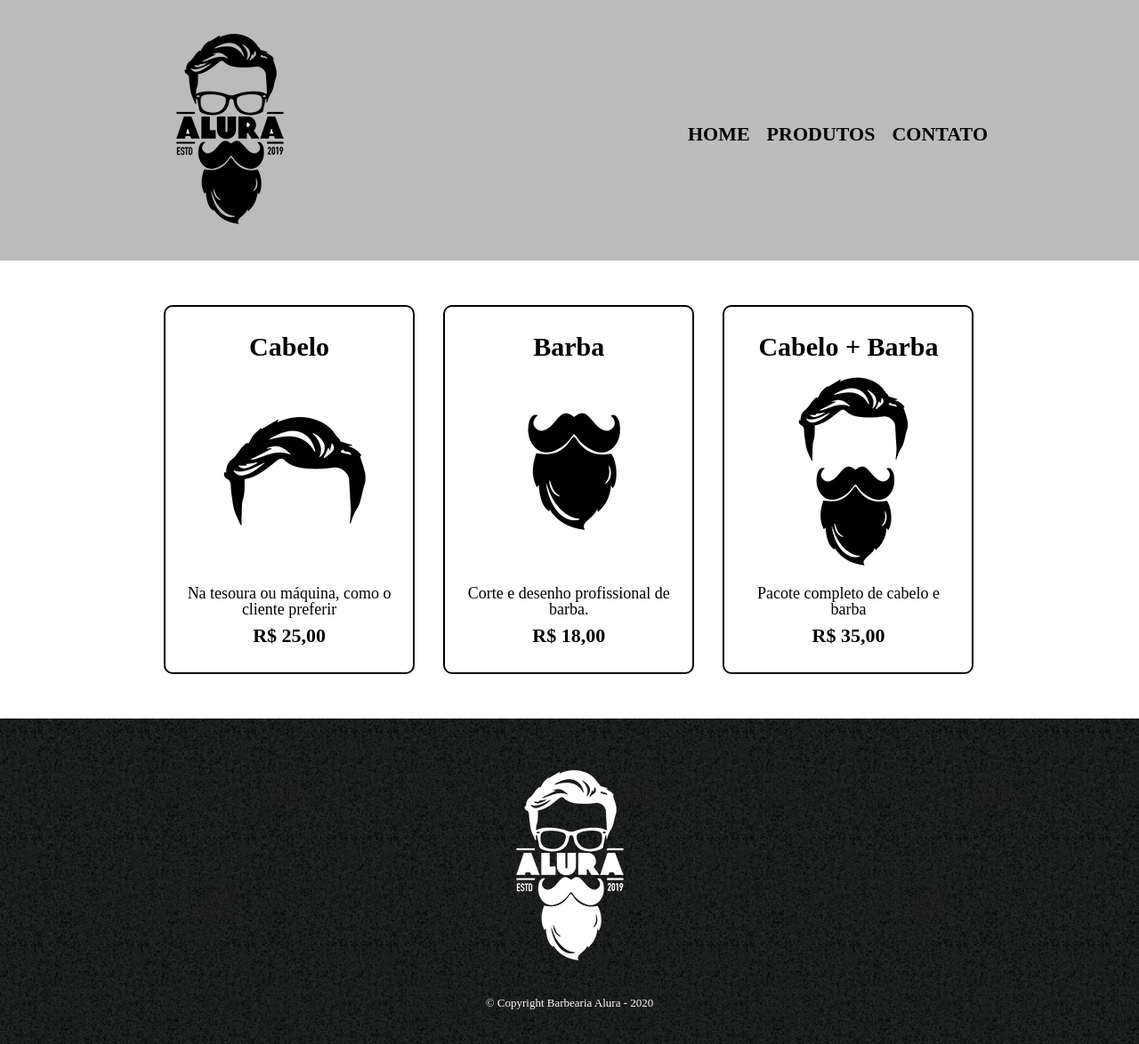
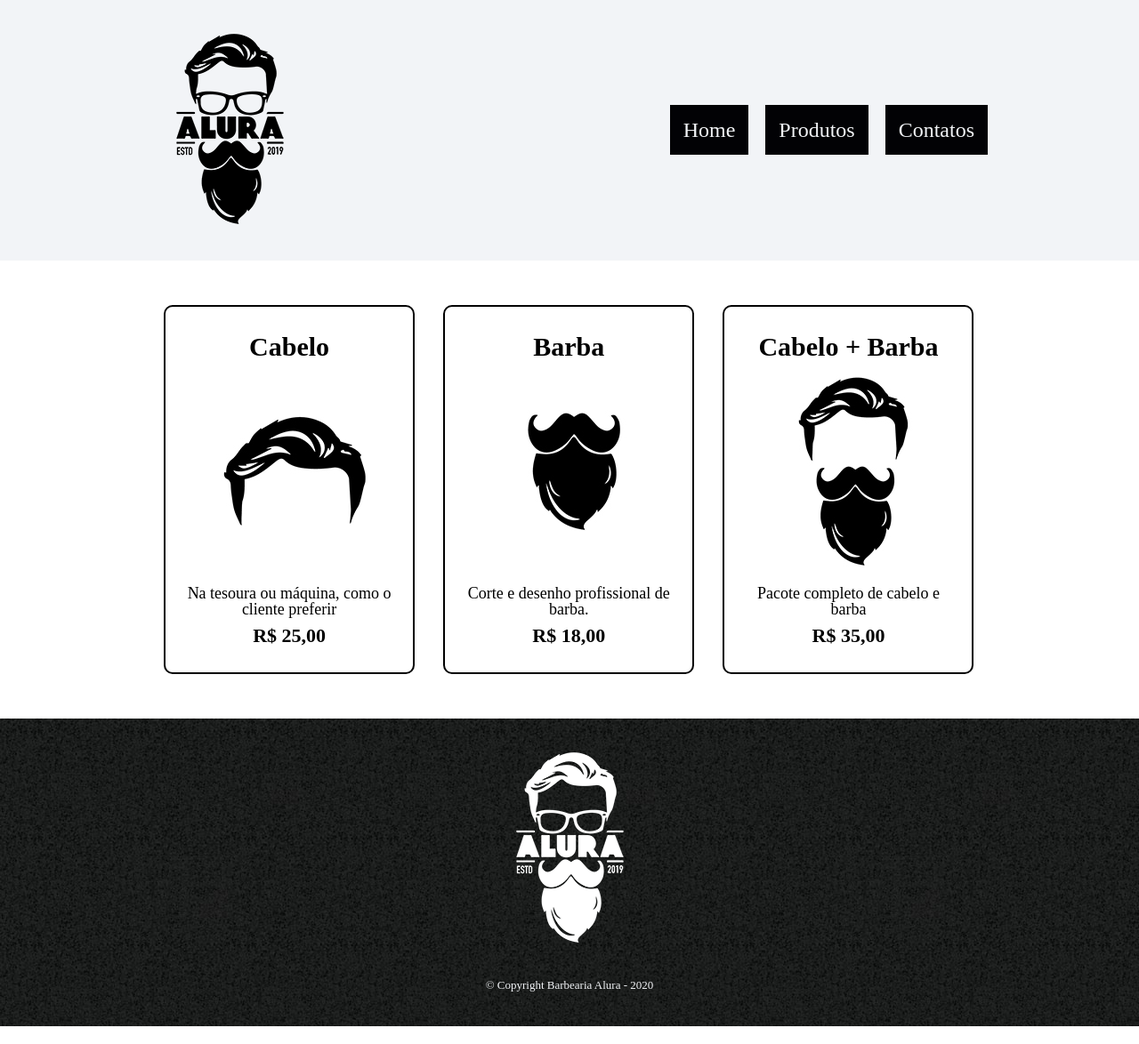
Before and after one commit to lsimonidev/alura-frontend, a plain HTML site: page primeira-pagina-web/produtos.html in a window 1280 px wide. Shown: the whole page at 89% size. Drawn offline with Linux system fonts and the light colour scheme.

Commit message:
finalizado index e produtos

```diff
--- a/primeira-pagina-web/produtos.html
+++ b/primeira-pagina-web/produtos.html
@@ -10,13 +10,13 @@
 </head>
 <body>
     <header>
-        <div class="container">
-            <h1><img src="img/logo.png" alt="logo da barbearia alura"></h1>
+        <div class="menu-container">
+            <img class="logo-header" src="img/logo.png" alt="logo da barbearia">
             <nav>
-                <ul>
-                    <li> <a href="index.html">Home</a></li>
+                <ul class="menu">
+                    <li><a href="index.html">Home</a></li>
                     <li><a href="produtos.html">Produtos</a></li>
-                    <li><a href="contato.html">Contato</a></li>
+                    <li><a href="contatos.html">Contatos</a></li>
                 </ul>
             </nav>
         </div>
@@ -45,6 +45,7 @@
         </ul>
     </main>
 
+
     <footer>
         <img src="img/logo-branco.png" alt="">
         <p class="copyright">&copy; Copyright Barbearia Alura - 2020</p>
--- a/primeira-pagina-web/style/produtos.css
+++ b/primeira-pagina-web/style/produtos.css
@@ -1,39 +1,38 @@
 header{
-    background: #BBBBBB;
-    padding:20px 0;
+    background: #f2f4f7;
+    padding:20px;
 }
 
-.container{
-    position:relative;
+.menu-container{
     width: 940px;
-    margin: 0 auto;
-
+    position: relative;
+    margin: auto;
 }
 
 nav{
     position: absolute;
-    top:120px;
-    right:0;
+    top: 45%;
+    right: 0;
+}
+
+nav li {
+    display: inline;
+    margin-left: 15px;
+
 }
 
 nav a{
-    text-transform: uppercase;
-    color: #000000;
-    font-weight: bold;
-    font-size: 22px;
     text-decoration: none;
+    font-size: 1.5rem;
+    color: #f2f4f7;
+    padding: 15px;
+    background: #020205 ;
 }
 
 nav a:hover{
-    color: slateblue;
+    background: #e43a19;
     text-decoration: underline;
 }
-
-nav li{
-    display: inline;
-    margin: 0 0 0 15px;
-}
-
 
 .produtos {
     width: 940px;
@@ -80,14 +79,15 @@ nav li{
     margin-top: 10px;
 }
 
+/*Footer*/
 footer{
     text-align: center;
-    background: url("/alura-frontend/primeira-pagina-web/img/bg.jpg");
-    padding: 40px;
+    background: url("../img/bg.jpg");
+    padding: 20px 0 20px;
 }
 
 .copyright{
-    color: white;
-    font-size: 13px;;
-    margin: 20px 0 0;
+    color: #f2f4f7;
+    font-size: 13px;
+    margin: 20px;
 }
```
